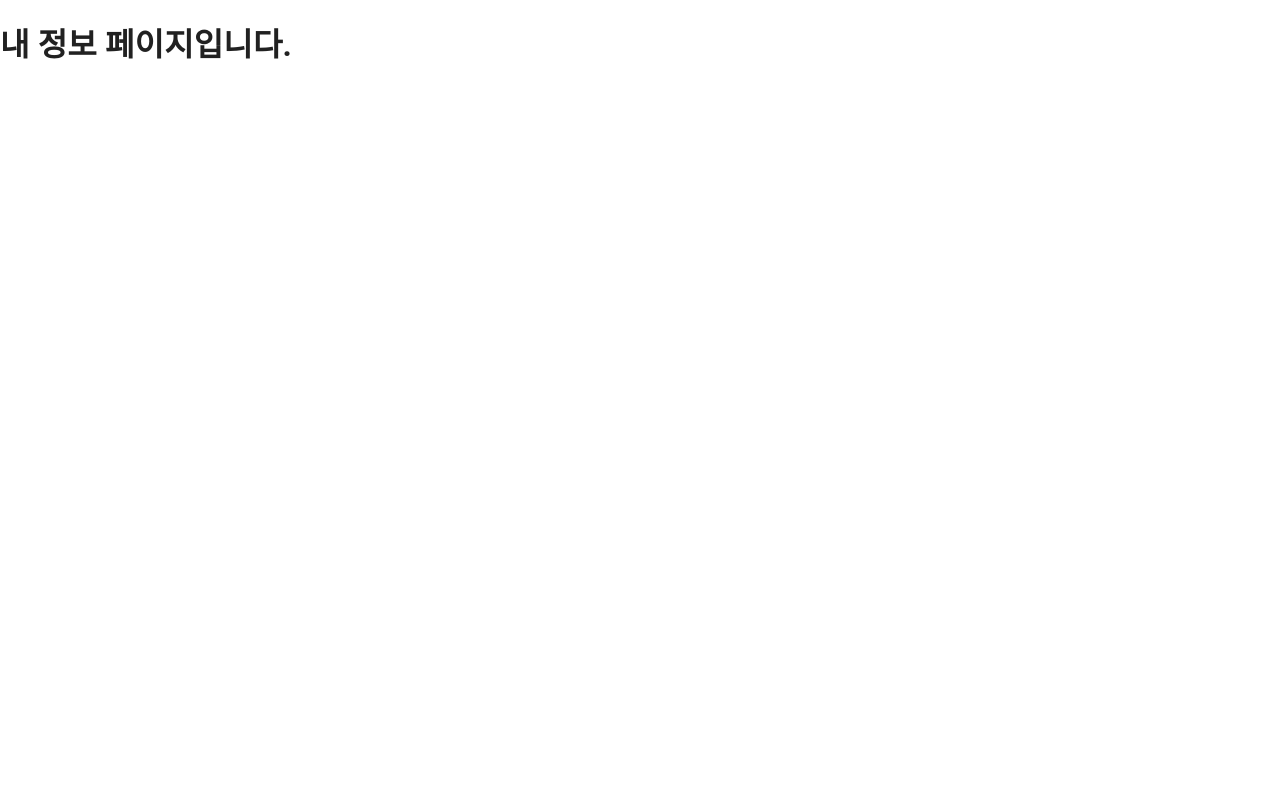
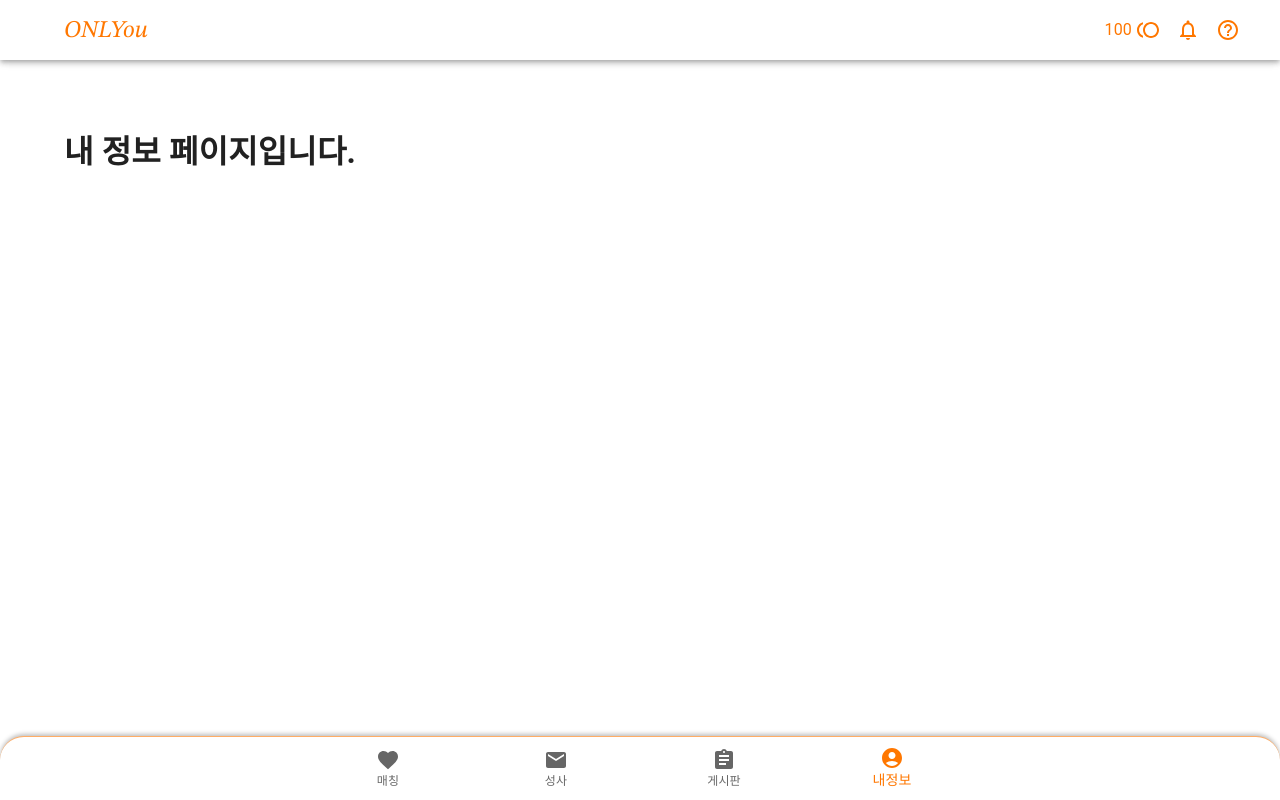
Before and after one commit to kimbank/onlyou-v1-ARCHIVE, a Next.js app: page /my_info in a window 1280 px wide. Built offline with nearby package versions, Linux system fonts and the light colour scheme.

Commit message:
fix: 주요 컴포넌트 수정

```diff
--- /dev/null
+++ b/app/(회원페이지)/layout.jsx
@@ -0,0 +1,43 @@
+'use client';
+
+import CssBaseline from '@mui/material/CssBaseline';
+import { ThemeProvider } from '@emotion/react';
+import { createTheme } from "@mui/material";
+
+import { Header } from '@/components/Header';
+import Container from '@mui/material/Container';
+import NavBar from '@/components/NavBar'
+
+// export const metadata = {
+//   title: '온리유',
+//   description: '!!!온리유 회원 페이지 설명',
+// }
+
+const theme = createTheme({
+  palette: {
+    primary: {
+      light: '#FFA266',
+      main: '#FF7700',
+      dark: '#C45A00',
+      contrastText: '#fff',
+    },
+    secondary: {
+      light: '#FFFFFF',
+      main: '#F7F4F2',
+      dark: '#B2B0AE',
+      contrastText: '#3C3B3A',
+    },
+  },
+});
+
+export default function RootLayout({ children }) {
+  return (
+    <ThemeProvider theme={theme}>
+      <Header />
+      <Container sx={{ marginTop: '128px', marginBottom: '80px' }}>
+        {children}
+      </Container>
+      <NavBar />
+    </ThemeProvider>
+  )
+}
--- a/components/Header.js
+++ b/components/Header.js
@@ -23,8 +23,8 @@ export function Header() {
                 justifyContent: 'space-between',
                 alignItems: 'center'
             }}>
-                <Toolbar sx={{ gap: 0.5, flexGrow: 1, marginTop: '1px' }}>
-                    <Image src={Logo} alt="logo" width={83} height={18} />
+                <Toolbar sx={{ gap: 0.5, flexGrow: 1, marginTop: '2px' }}>
+                    <Image src={Logo} alt="logo" width={84} height={30} />
                     {/* <div className='logo-title' style={{ marginTop: '-12px' }}>온리유</div> */}
                 </Toolbar>
 
@@ -54,8 +54,8 @@ export function GuestHeader() {
                 justifyContent: 'space-between',
                 alignItems: 'center'
             }}>
-                <Toolbar sx={{ gap: 0.5, flexGrow: 1, marginTop: '1px' }}>
-                    <Image src={Logo} alt="logo" width={83} height={18} />
+                <Toolbar sx={{ gap: 0.5, flexGrow: 1, marginTop: '2px' }}>
+                    <Image src={Logo} alt="logo" width={84} height={30} />
                     {/* <div className='logo-title' style={{ marginTop: '-12px' }}>온리유</div> */}
                 </Toolbar>
             </Container>
--- a/components/NavBar.js
+++ b/components/NavBar.js
@@ -6,37 +6,50 @@ import EmailIcon from '@mui/icons-material/Email';
 import AssignmentIcon from '@mui/icons-material/Assignment';
 import AccountCircleIcon from '@mui/icons-material/AccountCircle';
 
+import { usePathname } from 'next/navigation';
+import Link from 'next/link';
 
-export default function LabelBottomNavigation() {
-  const [value, setValue] = React.useState('recents');
-
+export default function LabelBottomNavigation({ recent }) {
+  const pathname = usePathname();
+  const [value, setValue] = React.useState(pathname.split('/')[1]);
   const handleChange = (event, newValue) => {
     setValue(newValue);
   };
 
+  // const new_recent = pathname.split('/')[1]
+  // if (recent == undefined) {
+  //   console.log('not undifined')
+  //   setValue(toString(new_recent))
+  // } else {
+  //   console.log(recent)
+  // }
+
+  // console.log(new_recent)
+
+
   return (
     <BottomNavigation sx={{ width: '100%', height: '64px', borderRadius: '24px 24px 0 0', borderTop: '1px solid #FFAD66', boxShadow: '0px -2px 4px 0px rgba(0, 0, 0, 0.25)', position: 'fixed', bottom: 0, left: 0, right: 0 }} value={value} onChange={handleChange}>
-      <BottomNavigationAction
+      <BottomNavigationAction href='/matching/main'
         label="매칭"
-        value="match"
+        value="matching"
         icon={<FavoriteIcon />}
         showLabel
       />
-      <BottomNavigationAction
+      <BottomNavigationAction href='/agreement'
         label="성사"
-        value="success"
+        value="agreement"
         icon={<EmailIcon />}
         showLabel
       />
-      <BottomNavigationAction
+      <BottomNavigationAction href='/board'
         label="게시판"
         value="board"
         icon={<AssignmentIcon />}
         showLabel
       />
-      <BottomNavigationAction
+      <BottomNavigationAction href='/my_info'
         label="내정보"
-        value="myInfo"
+        value="my_info"
         icon={<AccountCircleIcon />}
         showLabel
       />
```
Also changed, not shown: public/ONLYou.png, 1 other file (tests, documents, lock files or other folders).
